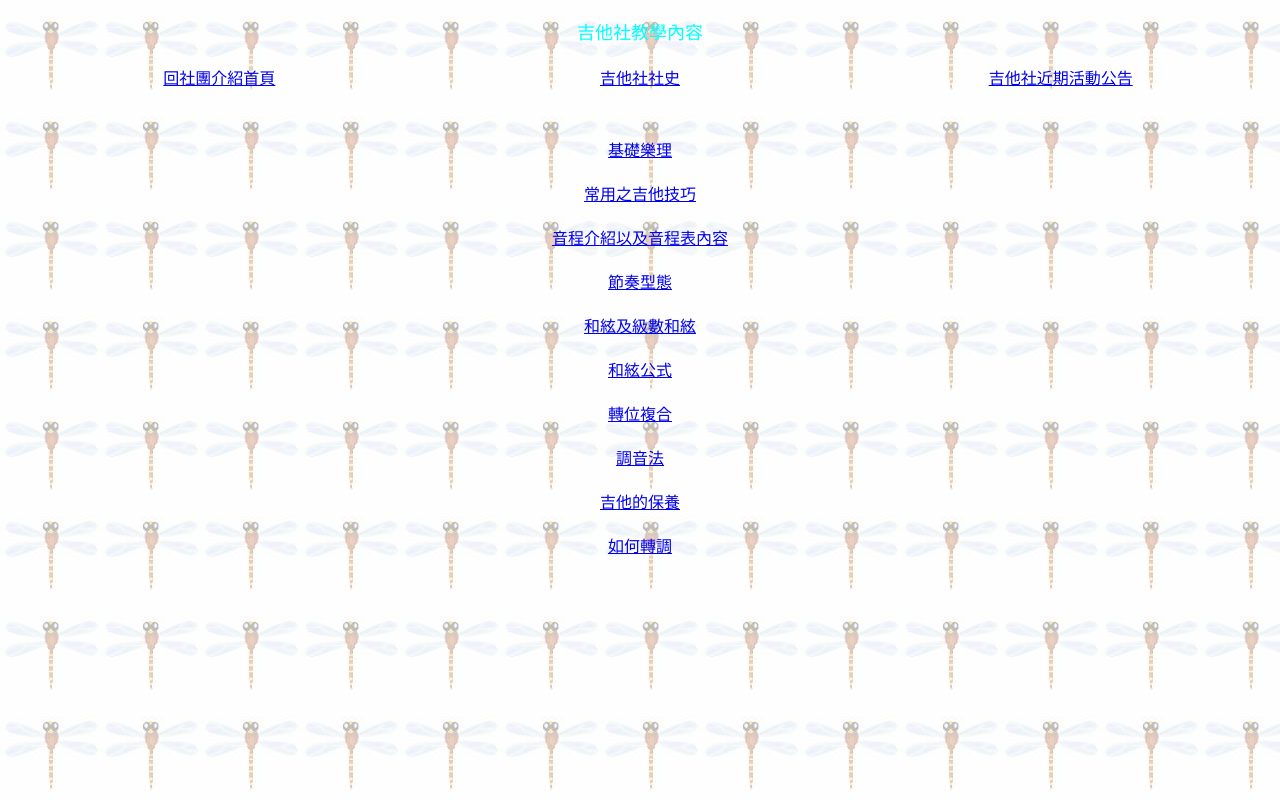
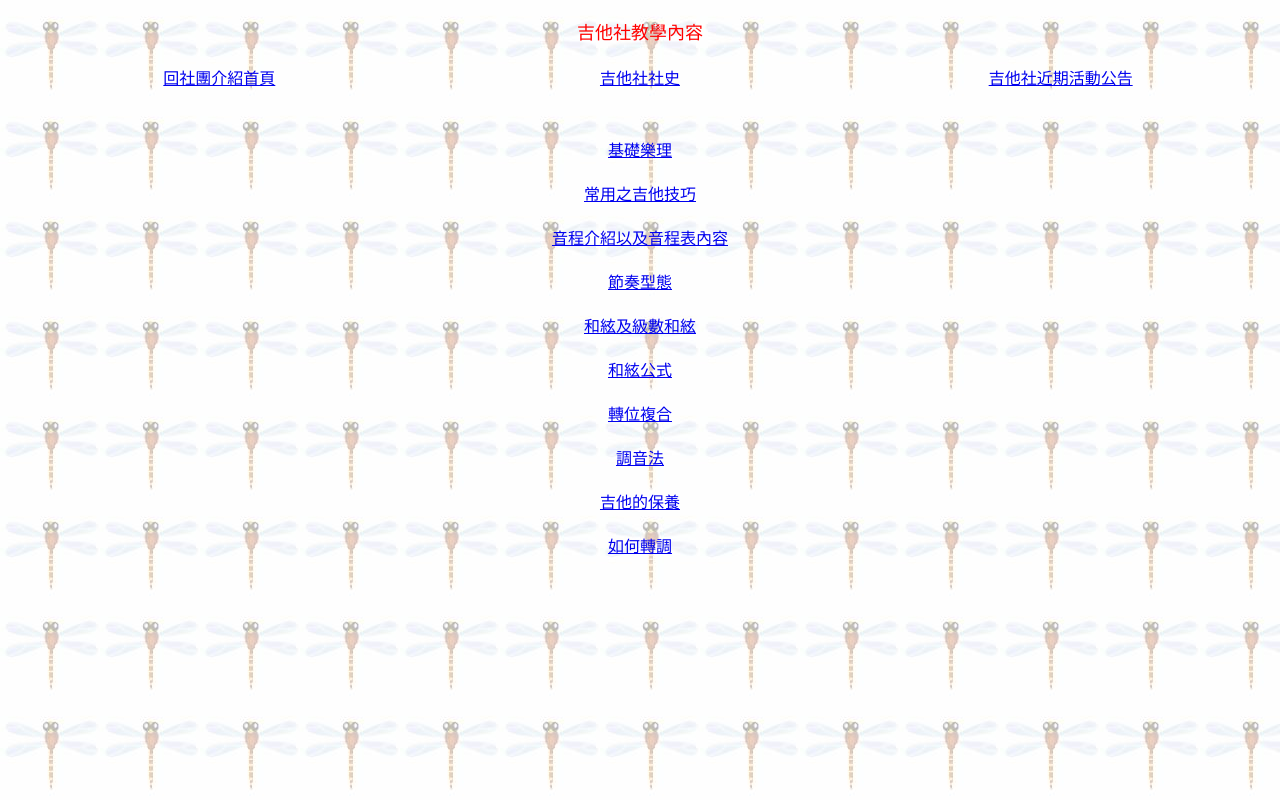
Before and after one commit to sam197362/git-test-sam, a plain HTML site: page guitar_learning.htm in a window 1280 px wide. Drawn offline with Linux system fonts and the light colour scheme.

Commit message:
修改learning 標題顏色

```diff
--- a/guitar_learning.htm
+++ b/guitar_learning.htm
@@ -13,7 +13,8 @@
     .a {
       font-family: "標楷體";
       font-size: 18px;
-      color: #00FFFF;
+      /* color: #00FFFF; */
+      color: red;
       text-align: center;
     }
 
```
Also changed, not shown: index.html (+1 -1 lines).
